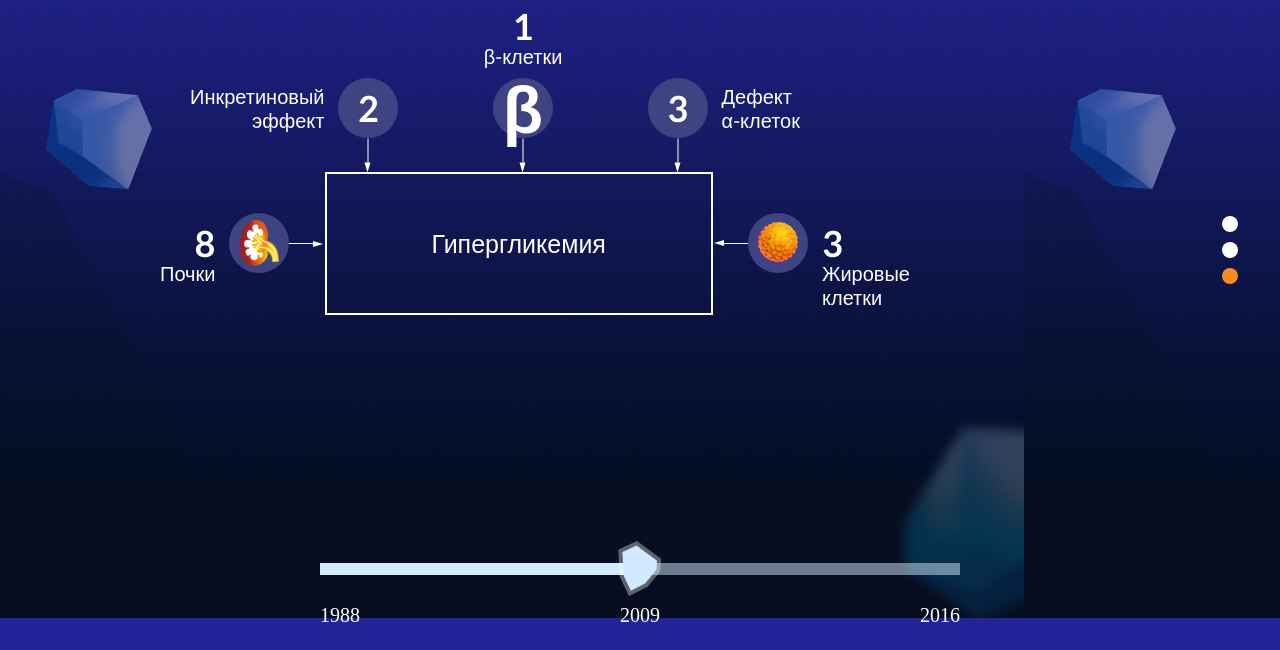
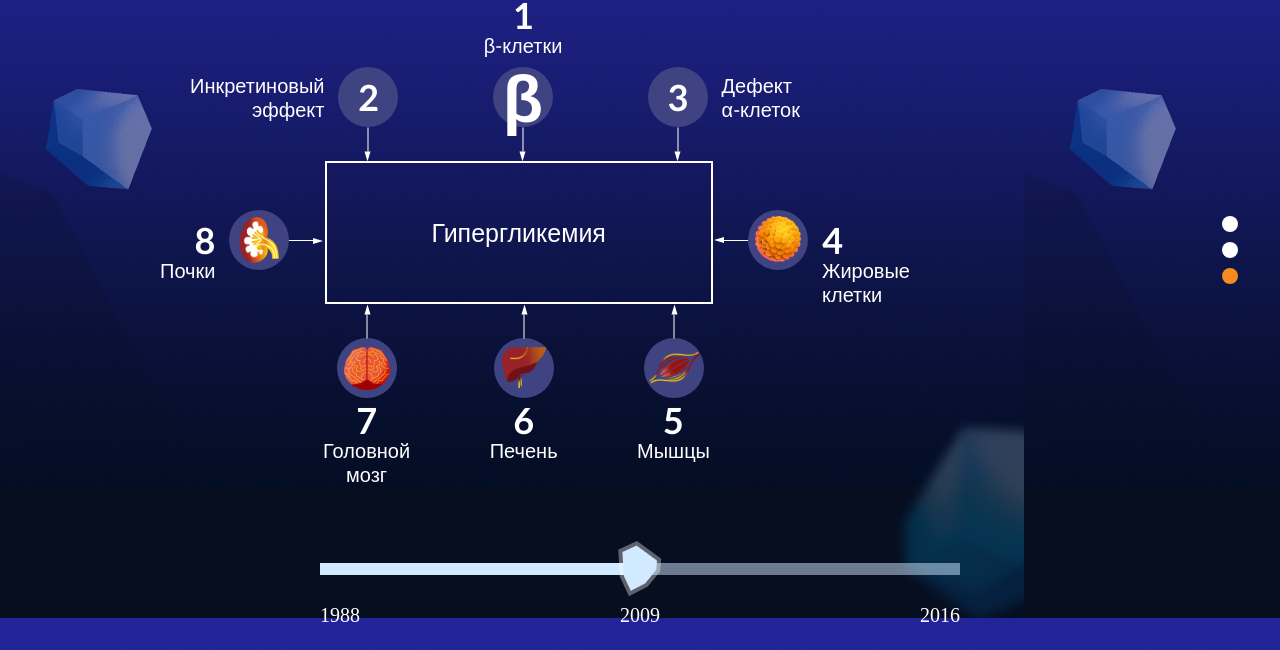
Before and after one commit to HungryOwl/therapy, a React app: page / in a window 1280 px wide. Shown: the part 150-800 px from the top of the page. Built offline with nearby package versions, Linux system fonts and the light colour scheme; a web font is replaced by a local one.

Commit message:
Доверстали второй слайд

```diff
--- a/src/components/Slide/Pathogenesis2009.js
+++ b/src/components/Slide/Pathogenesis2009.js
@@ -33,6 +33,27 @@ const arrows = [
         {
             length: 24,
             deg: 180,
+            shiftX: 30
+        }
+    ],
+    [
+        {
+            length: 24,
+            deg: 270,
+            shiftX: 30
+        }
+    ],
+    [
+        {
+            length: 24,
+            deg: 270,
+            shiftX: 30
+        }
+    ],
+    [
+        {
+            length: 24,
+            deg: 270,
             shiftX: 30
         }
     ]
@@ -79,7 +100,34 @@ const chainLinks = [
         contentAlign: 'start',
         innerText: 'Жировые <br> клетки',
         modificators: 'lipid small',
-        index: 3
+        index: 4
+    },
+    {
+        layout: 'column',
+        align: 'center',
+        contentLayout: 'column',
+        contentAlign: 'center',
+        innerText: 'Головной <br> мозг',
+        modificators: 'brain small',
+        index: 7
+    },
+    {
+        layout: 'column',
+        align: 'center',
+        contentLayout: 'column',
+        contentAlign: 'center',
+        innerText: 'Печень',
+        modificators: 'liver small',
+        index: 6
+    },
+    {
+        layout: 'column',
+        align: 'center',
+        contentLayout: 'column',
+        contentAlign: 'center',
+        innerText: 'Мышцы',
+        modificators: 'musle small',
+        index: 5
     }
 ];
 
@@ -108,8 +156,10 @@ class Pathogenesis2009 extends Component {
                     <div className='hyperglycemia__text'>Гипергликемия</div>
                     <ChainLink {...chainLinks[4]}/>
                 </div>
-                <div className='hyperglycemia__row flex-jalign-between flex-align-end'>
-
+                <div className='hyperglycemia__row flex-jalign-between flex-align-start'>
+                    <ChainLink {...chainLinks[5]}/>
+                    <ChainLink {...chainLinks[6]}/>
+                    <ChainLink {...chainLinks[7]}/>
                 </div>
             </article>
         ];
--- a/src/styles/components/chainLink/chainLink.styl
+++ b/src/styles/components/chainLink/chainLink.styl
@@ -43,6 +43,10 @@
     height: 100%;
     background-repeat: no-repeat;
     background-position: center;
+    background-size: 60px auto;
+
+  &--brain &__image::after
+    background-image: url("../../../assets/images/brain.png");
 
   &--musle &__image::after
     background-image: url("../../../assets/images/musle.png");
@@ -51,11 +55,12 @@
 
   &--liver &__image::after
     background-image: url("../../../assets/images/liver.png");
-    background-size: 60px auto;
+
+  &--lipid &__image::after
+    background-image: url("../../../assets/images/lipid.png");
 
   &--kidneys &__image::after
     background-image: url("../../../assets/images/kidneys.png");
-    background-size: 60px auto;
 
   &--small&--musle &__image::after
     background-image: url("../../../assets/images/musle.png");
@@ -63,16 +68,16 @@
     transform: rotate(-30deg);
 
   &--small&--liver &__image::after
-    background-image: url("../../../assets/images/liver.png");
     background-size: 44px auto;
 
   &--small&--kidneys &__image::after
-    background-image: url("../../../assets/images/kidneys.png");
     background-size: 40px auto;
 
   &--small&--lipid &__image::after
-    background-image: url("../../../assets/images/lipid.png");
-    background-size: 40px auto;
+    background-size: 46px auto;
+
+  &--small&--brain &__image::after
+    background-size: 46px auto;
 
   &__content
     display: flex;
@@ -83,6 +88,12 @@
 
   &__box.flex-column-reverse &__content.flex-column
     padding-bottom: 20px;
+
+  &--small &__box.flex-column &__content.flex-column
+    padding-top: 4px;
+
+  &--small &__box.flex-column-reverse &__content.flex-column
+    padding-bottom: 10px;
 
   &__content.flex-column-reverse
     padding-top: 15px;
@@ -115,6 +126,10 @@
   &__box.flex-row-reverse &__text
     text-align: right;
 
+  &__box.flex-column &__text,
+  &__box.flex-column-reverse &__text
+    text-align: center;
+
   &__symbol
     display: block;
     position: relative;
--- a/src/styles/components/chainLink/chainLink__globals.styl
+++ b/src/styles/components/chainLink/chainLink__globals.styl
@@ -10,4 +10,5 @@ indexFontSize = 36px;
 indexlineHeight = indexFontSize;
 contentOffsetY = (smallChainLinkSize / 2) - (indexlineHeight / 2);
 
-smallChainLinkOffsetY = (octetTextHeight / 2) - (smallChainLinkSize / 2)
+chainLinkShiftY = 8px;
+smallChainLinkOffsetY = (octetTextHeight / 2) - (smallChainLinkSize / 2) + chainLinkShiftY
--- a/src/styles/components/hyperglycemia/hyperglycemia.styl
+++ b/src/styles/components/hyperglycemia/hyperglycemia.styl
@@ -10,6 +10,7 @@
 
   &--octet
     width: 750px;
+    margin-top: 4px;
     margin-left: 160px;
 
   &__row
@@ -28,8 +29,16 @@
   &--ternary &__row + &__row .chainLink
     padding-bottom: 10px;
 
-  &--octet &__row.flex-align-start .chainLink
+  &--octet &__row:nth-child(2)
+    height: 143px;
+    overflow: visible;
+
+  &--octet &__row:nth-child(2) .chainLink
     margin-top: smallChainLinkOffsetY
+
+  &--octet &__row:last-child
+    padding-left: 163px;
+    padding-right: 200px;
 
   &__text
     font-family: "Lato", sans-serif;
--- a/src/styles/components/slide.styl
+++ b/src/styles/components/slide.styl
@@ -76,8 +76,9 @@
 
   .slide__title
     margin-left: 84px;
-    margin-top: 98px;
+    margin-top: 113px;
     font-size: 30px;
+    line-height: @font-size;
     color: white;
 
 .slide.slide--1988
```
